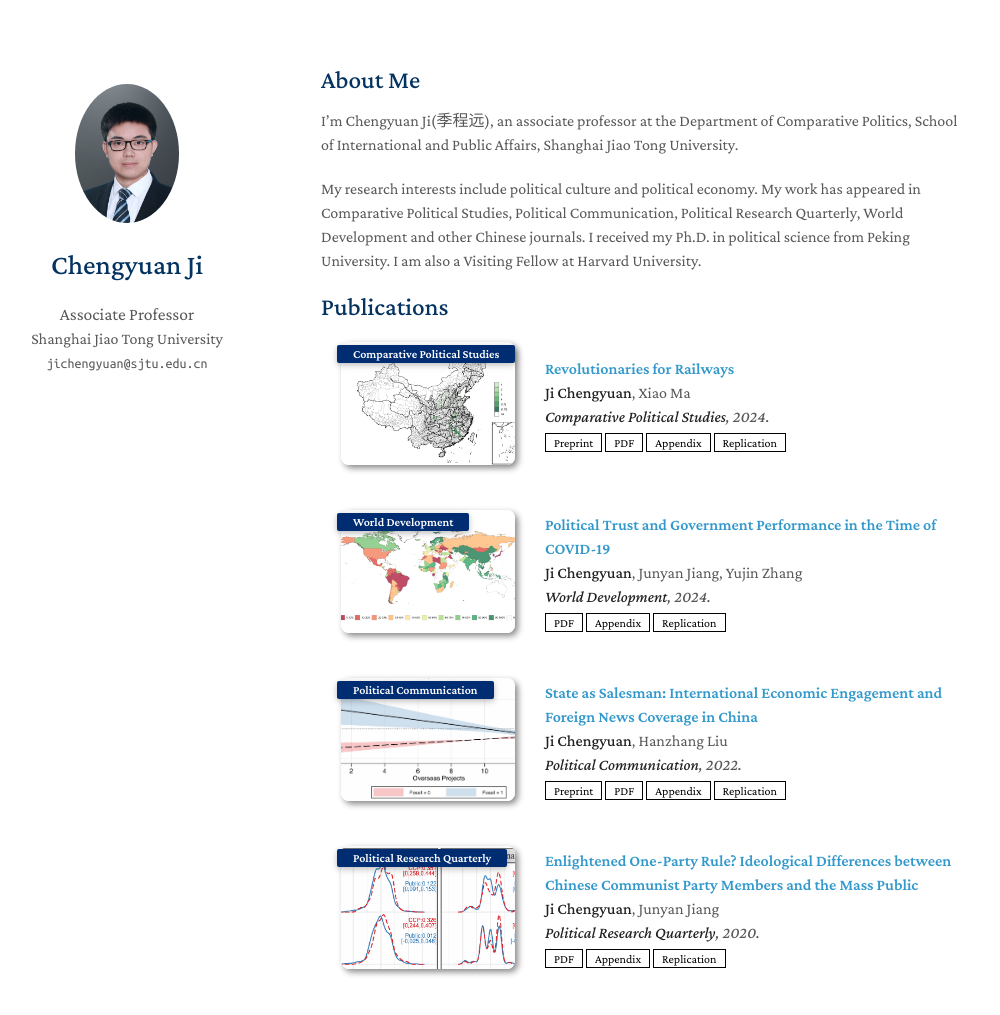
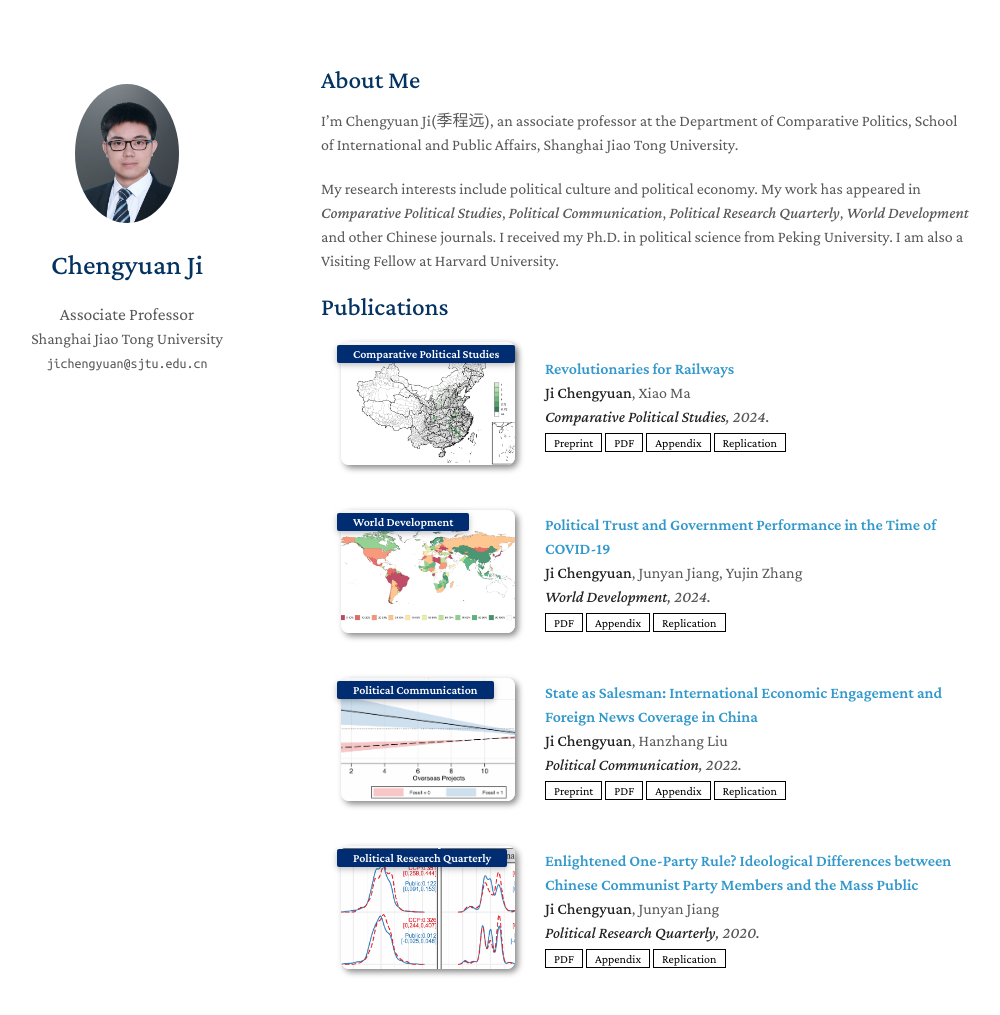
Before and after one commit to chengyuanji/website, a Jekyll site: the page built from index.md, in a window 1280 px wide and 1103 px high. Shown: the top 1015 px of the window, without its empty margins (149-1149 px from the left). Built offline with Jekyll 4.4.1, drawn with Linux system fonts in a browser that asks for light colours; a style sheet for code colours, icons or effects is not loaded; our own code applies the rules of GitHub Pages for plain Markdown files.

```diff
--- a/index.md
+++ b/index.md
@@ -6,6 +6,6 @@ layout: homepage
 
 I’m Chengyuan Ji(季程远), an associate professor at the Department of Comparative Politics, School of International and Public Affairs, Shanghai Jiao Tong University.
 
-My research interests include political culture and political economy. My work has appeared in Comparative Political Studies, Political Communication, Political Research Quarterly, World Development and other Chinese journals. I received my Ph.D. in political science from Peking University. I am also a Visiting Fellow at Harvard University.
+My research interests include political culture and political economy. My work has appeared in *Comparative Political Studies*, *Political Communication*, *Political Research Quarterly*, *World Development* and other Chinese journals. I received my Ph.D. in political science from Peking University. I am also a Visiting Fellow at Harvard University.
 
 {% include_relative _includes/publications.md %}
```
